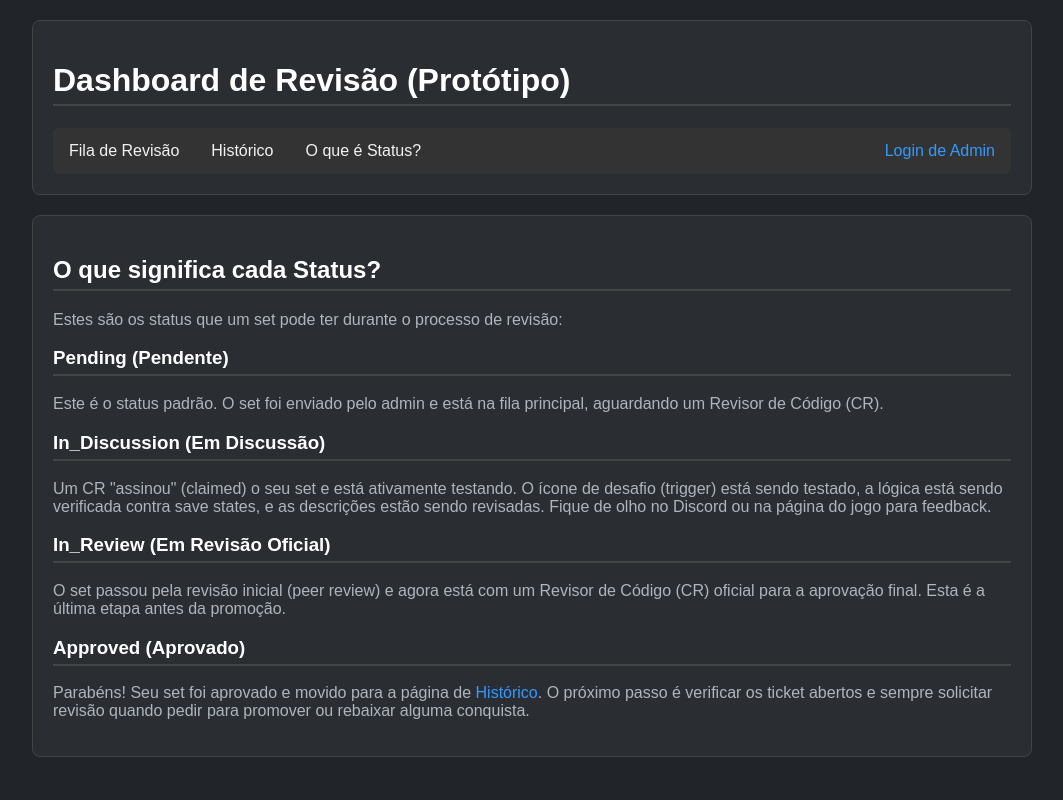
After one commit to CarlosNatanael/ra_dashboard, a Flask app: page /status in a window 1280 px wide. The commit adds this page. Shown: the whole page, without its empty margins (108-1171 px from the left). Run offline with Flask 3, Linux system fonts and the light colour scheme.

Commit message:
commit "Finalizado"

```diff
--- a/app.py
+++ b/app.py
@@ -140,6 +140,37 @@ def history():
 
     return render_template('history.html', queue=queue_items)
 
+@app.route('/status')
+def status_page():
+    """Mostra a página estática que explica os status."""
+    return render_template('status.html')
+
+@app.route('/api/update-queue')
+def api_update_queue():
+    """Retorna APENAS o HTML do corpo da tabela da fila."""
+
+    search_term = request.args.get('search', '')
+    my_sets_filter = request.args.get('my_sets', '')
+
+    db = get_db()
+
+    query = "SELECT * FROM review_queue WHERE status != 'Approved'"
+    params = []
+
+    if search_term:
+        query += " AND (game_name LIKE ? OR developer_username LIKE ?)"
+        params.extend([f"%{search_term}%", f"%{search_term}%"])
+
+    if my_sets_filter:
+        query += " AND developer_username = ?"
+        params.append(my_sets_filter)
+
+    query += " ORDER BY date_requested ASC"
+
+    queue_items = db.execute(query, params).fetchall()
+
+    return render_template('_queue_table.html', queue=queue_items)
+
 # --- Rotas do Site Público ---
 
 @app.route('/')
--- a/static/style.css
+++ b/static/style.css
@@ -81,14 +81,14 @@ a.button {
     display: inline-block;
 }
 a.button.delete {
-    background-color: #d9534f; /* Vermelho para deletar */
+    background-color: #d9534f;
 }
 button:hover,
 a.button:hover {
     opacity: 0.8;
 }
 
-/* Mensagens Flash (Erro/Sucesso) */
+
 .flashes {
     list-style-type: none;
     padding: 0;
@@ -109,3 +109,45 @@ a.button:hover {
     color: #a94442;
     border: 1px solid #ebccd1;
 }
+
+nav ul {
+    list-style-type: none;
+    margin: 0;
+    padding: 0;
+    overflow: hidden;
+    background-color: #333;
+    border-radius: 5px;
+}
+
+nav li {
+    float: left;
+}
+
+nav li a {
+    display: block;
+    color: #f2f2f2;
+    text-align: center;
+    padding: 14px 16px;
+    text-decoration: none;
+}
+
+nav li a:hover {
+    background-color: #111;
+    text-decoration: none;
+}
+
+nav li.nav-right {
+    float: right;
+    padding: 14px 16px;
+    color: #adb5bd;
+}
+
+nav li.nav-right a {
+    display: inline;
+    padding: 0;
+    color: #3399ff;
+}
+nav li.nav-right a:hover {
+    background-color: transparent;
+    text-decoration: underline;
+}
--- a/templates/layout.html
+++ b/templates/layout.html
@@ -14,15 +14,22 @@
         <div class="content-box">
             <h1>Dashboard de Revisão (Protótipo)</h1>
             <nav>
-                <a href="/">Fila de Revisão</a> |
-                <a href="/history">Histórico</a>
+                <ul>
+                    <li><a href="/">Fila de Revisão</a></li>
+                    <li><a href="/history">Histórico</a></li>
+                    <li><a href="/status">O que é Status?</a></li>
 
-
-                {% if session['username'] %}
-                     <span>| <a href="/admin">Painel de Admin</a>| Logado como: {{ session['username'] }} (<a href="/logout">Logout</a>)</span>
-                {% else %}
-                    | <a href="/login">Login de Admin</a>
-                {% endif %}
+                    {% if session['username'] %}
+                        <li><a href="/admin">Painel de Admin</a></li>
+                        <li class="nav-right">
+                            <span>Logado como: {{ session['username'] }} (<a href="/logout">Logout</a>)</span>
+                        </li>
+                    {% else %}
+                        <li class="nav-right">
+                            <a href="/login">Login de Admin</a>
+                        </li>
+                    {% endif %}
+                </ul>
             </nav>
         </div>
 
--- /dev/null
+++ b/templates/status.html
@@ -0,0 +1,31 @@
+{% extends "layout.html" %}
+
+{% block title %}
+    Status da Fila - RA Dashboard
+{% endblock %}
+
+{% block content %}
+    <h2>O que significa cada Status?</h2>
+
+    <p>Estes são os status que um set pode ter durante o processo de revisão:</p>
+
+    <h3>Pending (Pendente)</h3>
+    <p>
+        Este é o status padrão. O set foi enviado pelo admin e está na fila principal, aguardando um Revisor de Código (CR).
+    </p>
+
+    <h3>In_Discussion (Em Discussão)</h3>
+    <p>
+        Um CR "assinou" (claimed) o seu set e está ativamente testando. O ícone de desafio (trigger) está sendo testado, a lógica está sendo verificada contra save states, e as descrições estão sendo revisadas. Fique de olho no Discord ou na página do jogo para feedback.
+    </p>
+
+    <h3>In_Review (Em Revisão Oficial)</h3>
+    <p>
+        O set passou pela revisão inicial (peer review) e agora está com um Revisor de Código (CR) oficial para a aprovação final. Esta é a última etapa antes da promoção.
+    </p>
+
+    <h3>Approved (Aprovado)</h3>
+    <p>
+        Parabéns! Seu set foi aprovado e movido para a página de <a href="/history">Histórico</a>. O próximo passo é verificar os ticket abertos e sempre solicitar revisão quando pedir para promover ou rebaixar alguma conquista.
+    </p>
+{% endblock %}
```
Also changed, not shown: templates/_queue_table.html (added, +26 -0 lines), templates/index.html (+18 -27 lines), database.db.
